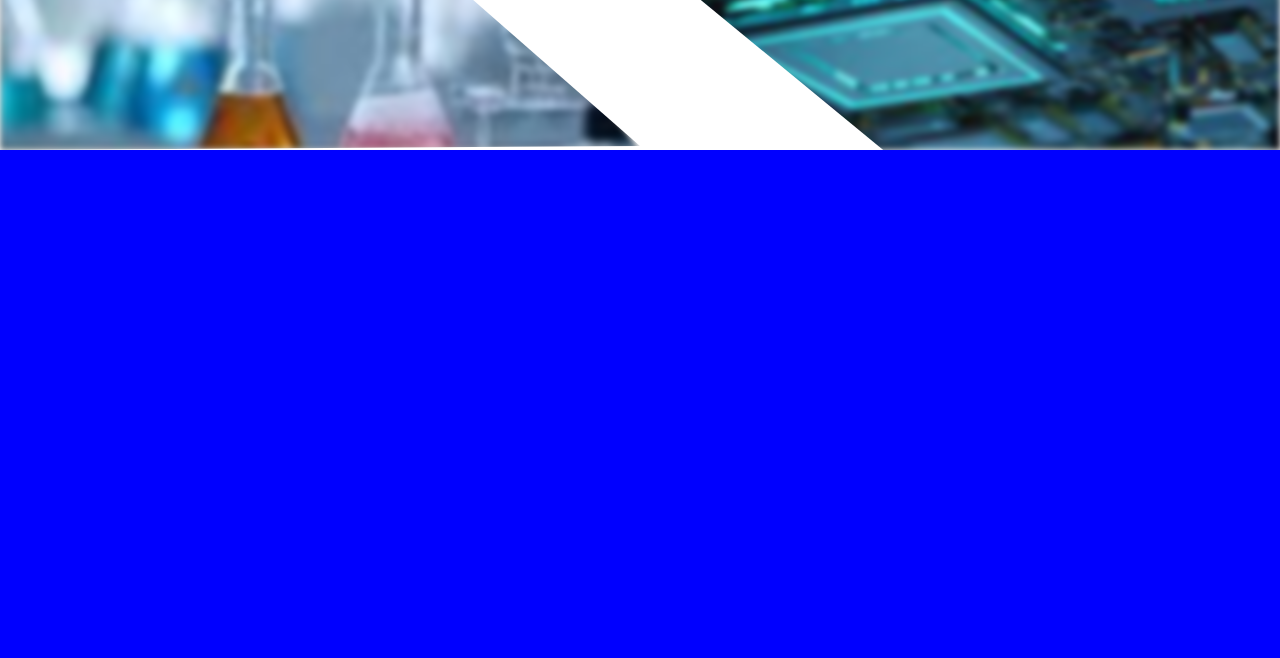
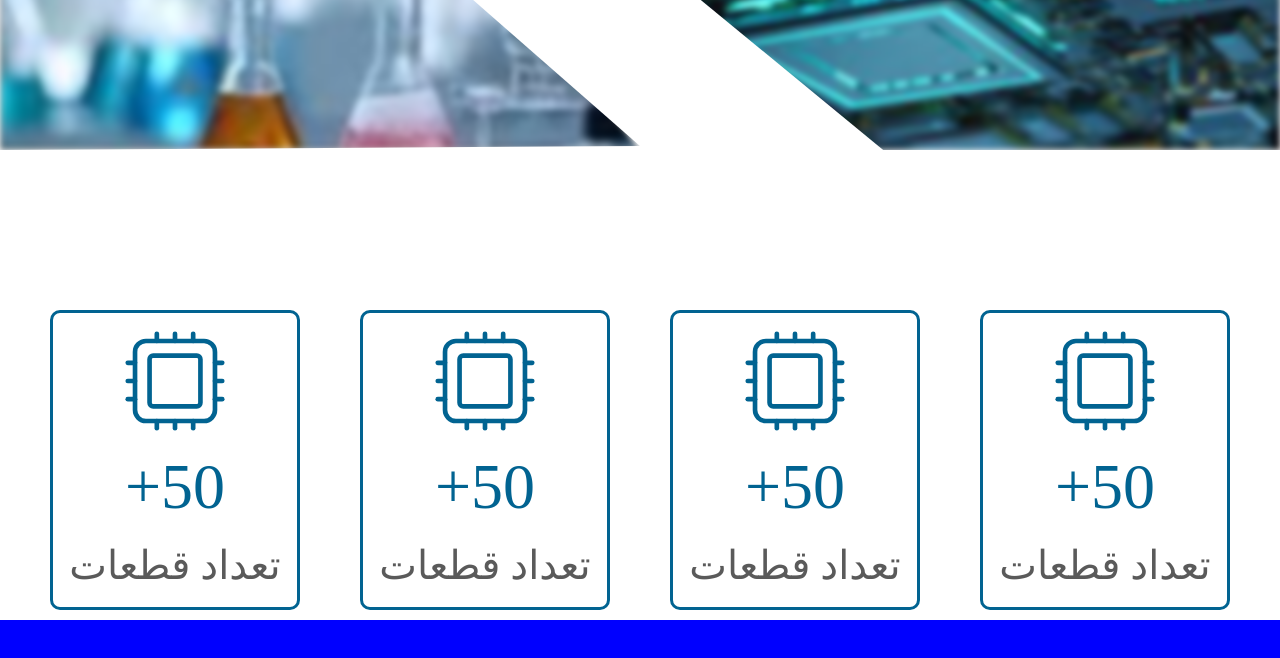
Before and after one commit to amirbarari/sanat-4-lab, an Angular app: page / in a window 1280 px wide. Shown: the part 1632-2290 px from the top of the page. Built offline with nearby package versions, Linux system fonts and the light colour scheme.

Commit message:
finish census section in landing page

```diff
--- a/src/app/pages/landing-page/landing-page.component.css
+++ b/src/app/pages/landing-page/landing-page.component.css
@@ -60,3 +60,34 @@
     .options{ flex-direction: column; }
     .option {  width: 95vw;}
 }
+
+.icon { width: 10rem; height: 10rem;}
+.census {
+    display: flex;
+    justify-content: space-evenly;
+    align-items: center;
+    flex-wrap: wrap;
+    margin-top: 15rem;
+}
+
+.cens {
+    width: 25rem;
+    height: 30rem;
+    display: flex;
+    flex-direction: column;
+    align-items: center;
+    justify-content: space-evenly;
+    border-radius: 1rem;
+    border: 3px solid #016391;
+    color: #016391;
+    margin: 1rem;
+}
+
+.cens-number {
+    font-size: 6.4rem;
+}
+
+.cens-title {
+    font-size: 4rem;
+    color: #5A5A5A;
+}
--- a/src/app/pages/landing-page/landing-page.component.html
+++ b/src/app/pages/landing-page/landing-page.component.html
@@ -20,4 +20,26 @@
         <img src="assets/images/lab-option-bg.png" alt="" class="option option-1">
         <img src="assets/images/tool-option-bg.png" alt="" class="option option-2">
     </div>
+    <div class="census">
+        <div class="cens">
+            <img src="assets/icons/ghete-icon.svg" alt="آیکون قطعه" class="icon">
+            <p class="cens-number">+50</p>
+            <p class="cens-title">تعداد قطعات</p>
+        </div>
+        <div class="cens">
+            <img src="assets/icons/ghete-icon.svg" alt="آیکون قطعه" class="icon">
+            <p class="cens-number">+50</p>
+            <p class="cens-title">تعداد قطعات</p>
+        </div>
+        <div class="cens">
+            <img src="assets/icons/ghete-icon.svg" alt="آیکون قطعه" class="icon">
+            <p class="cens-number">+50</p>
+            <p class="cens-title">تعداد قطعات</p>
+        </div>
+        <div class="cens">
+            <img src="assets/icons/ghete-icon.svg" alt="آیکون قطعه" class="icon">
+            <p class="cens-number">+50</p>
+            <p class="cens-title">تعداد قطعات</p>
+        </div>
+    </div>
 </div>
```
Also changed, not shown: public/assets/icons/ghete-icon.svg (added).
